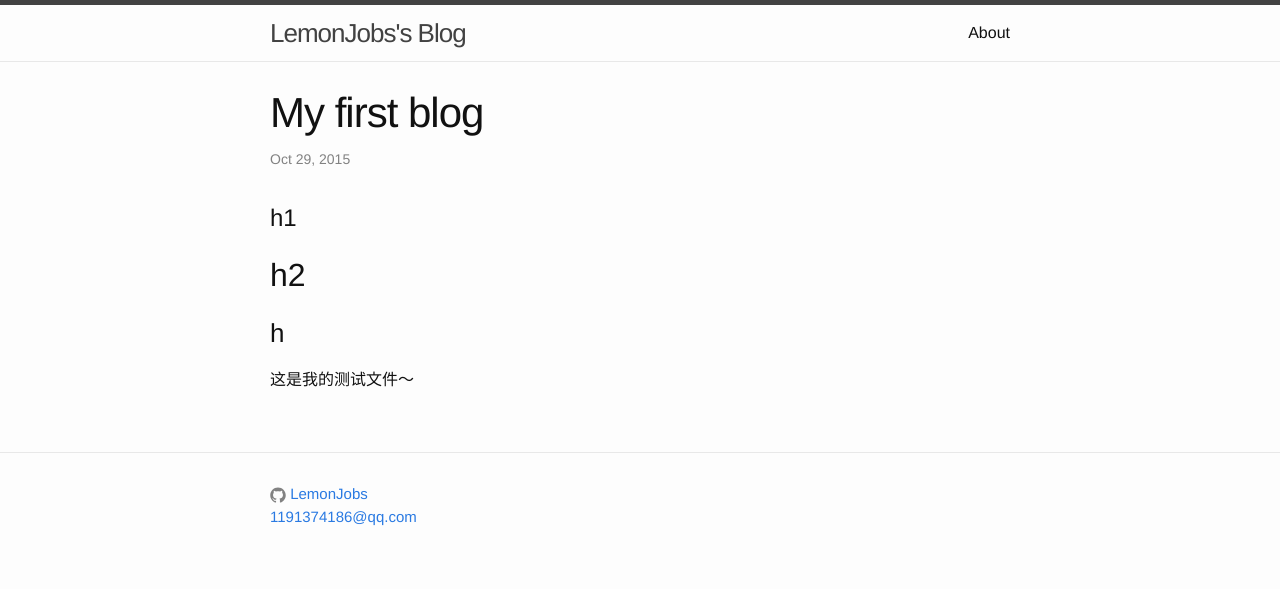
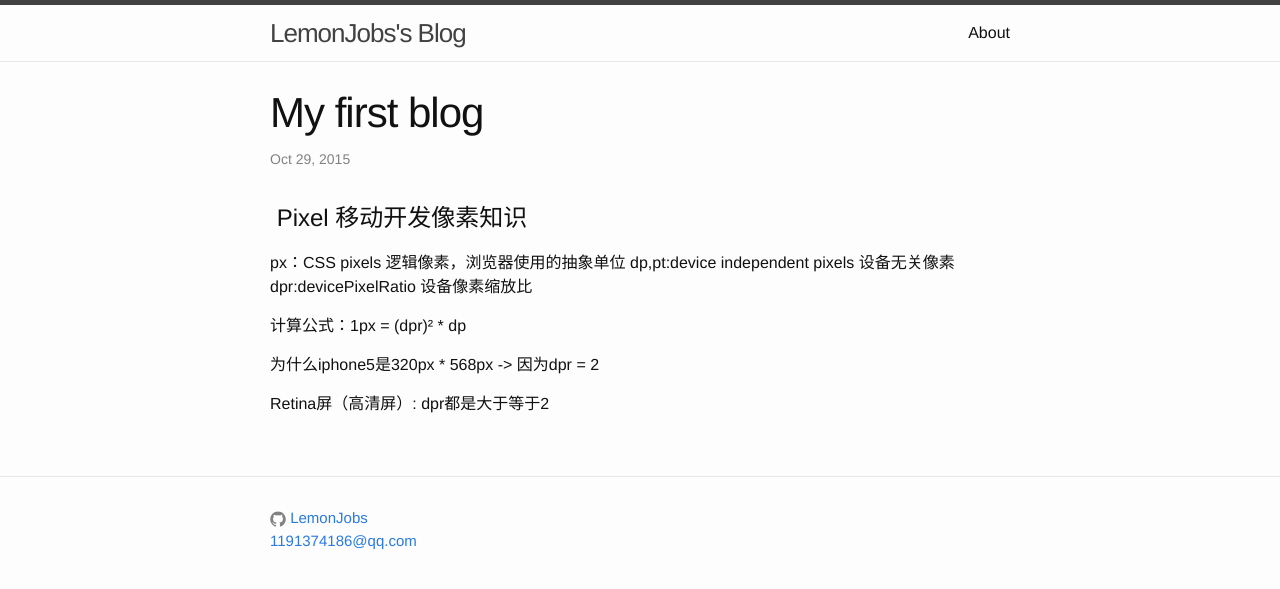
Before and after one commit to LemonJobs/LemonJobs.github.io, a Jekyll site: the page built from _posts/2015-10-29-my-first-blog.markdown, in a window 1280 px wide. Shown: the top 589 px of the page. Built offline with Jekyll 4.4.1, drawn with Linux system fonts in a browser that asks for light colours.

Commit message:
Update 2015-10-29-my-first-blog.markdown

```diff
--- a/_posts/2015-10-29-my-first-blog.markdown
+++ b/_posts/2015-10-29-my-first-blog.markdown
@@ -6,9 +6,13 @@ categories: jekyll update
 ---
 
 
-#  h1
+#  Pixel 移动开发像素知识
+px：CSS pixels 逻辑像素，浏览器使用的抽象单位
+dp,pt:device independent pixels 设备无关像素
+dpr:devicePixelRatio 设备像素缩放比
 
-##  h2
+计算公式：1px = (dpr)² * dp
 
-### h
-这是我的测试文件～
+为什么iphone5是320px * 568px -> 因为dpr = 2
+
+Retina屏（高清屏）: dpr都是大于等于2
```
